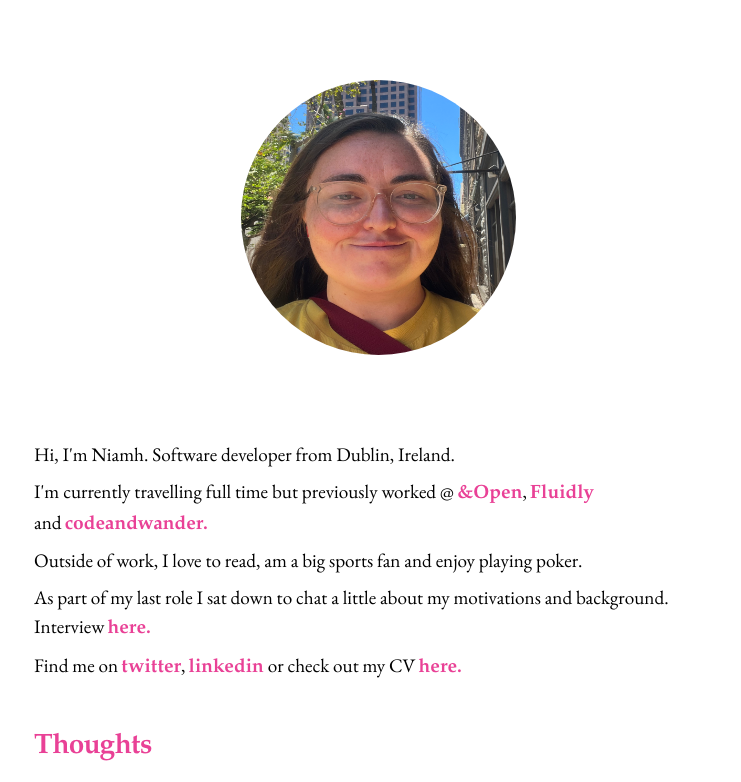
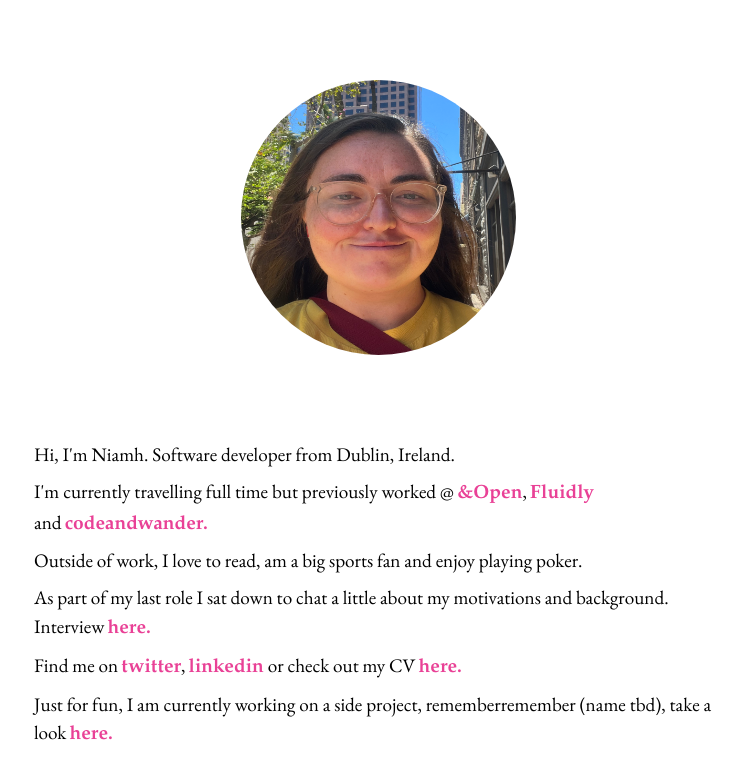
Before and after one commit to nileahtobhair/site-2023, a Next.js app: page / in a window 1280 px wide. Shown: the top 782 px of the page, without its empty margins (262-1003 px from the left). Built offline with nearby package versions, Linux system fonts and the light colour scheme; a web font is replaced by a local one.

Commit message:
Add blurb section about side projects

```diff
--- a/pages/index.js
+++ b/pages/index.js
@@ -71,6 +71,18 @@ export default function Home({ allPostsData }) {
             here.
           </a>
         </p>
+        <p>
+          Just for fun, I am currently working on a side project,
+          rememberremember (name tbd), take a look
+          <a
+            href="https://getremember.niamhlawlor.com/"
+            alt="project text"
+            target="_blank"
+            rel="noopener noreferrer"
+          >
+            here.
+          </a>
+        </p>
       </section>
       {allPostsData.length > 0 && (
         <section>
```
